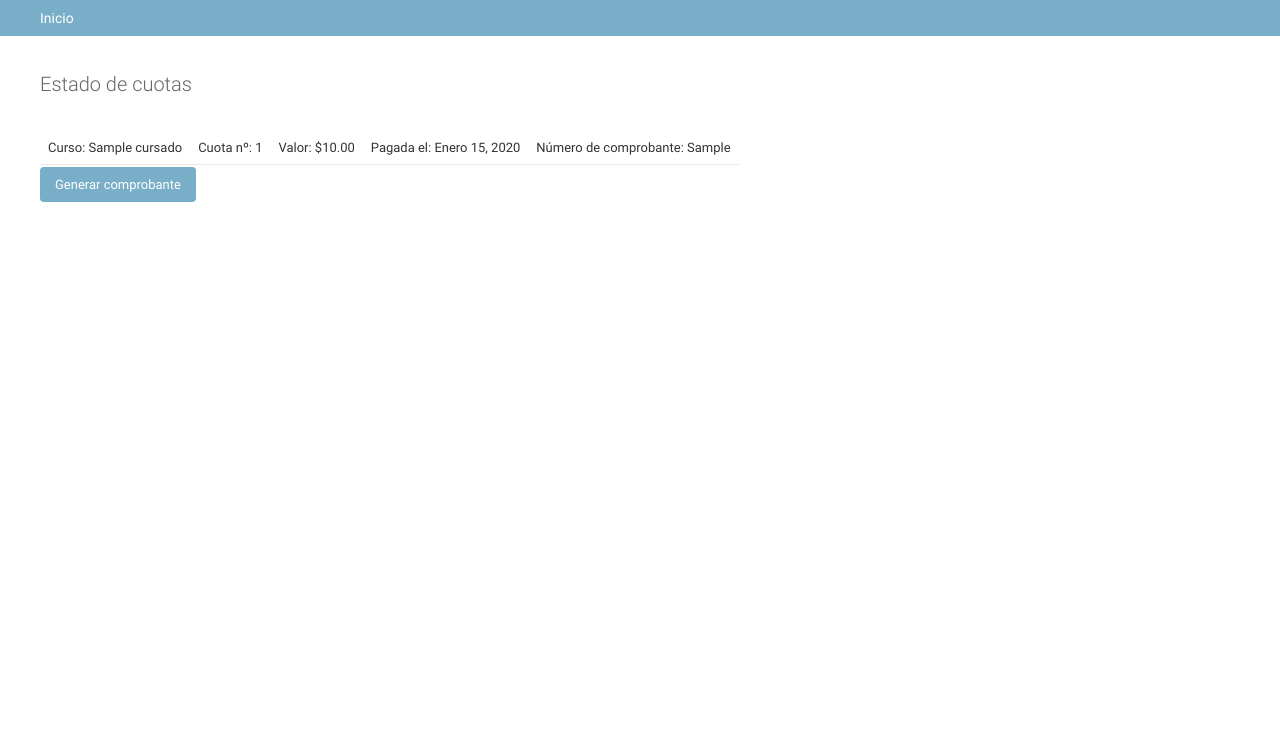
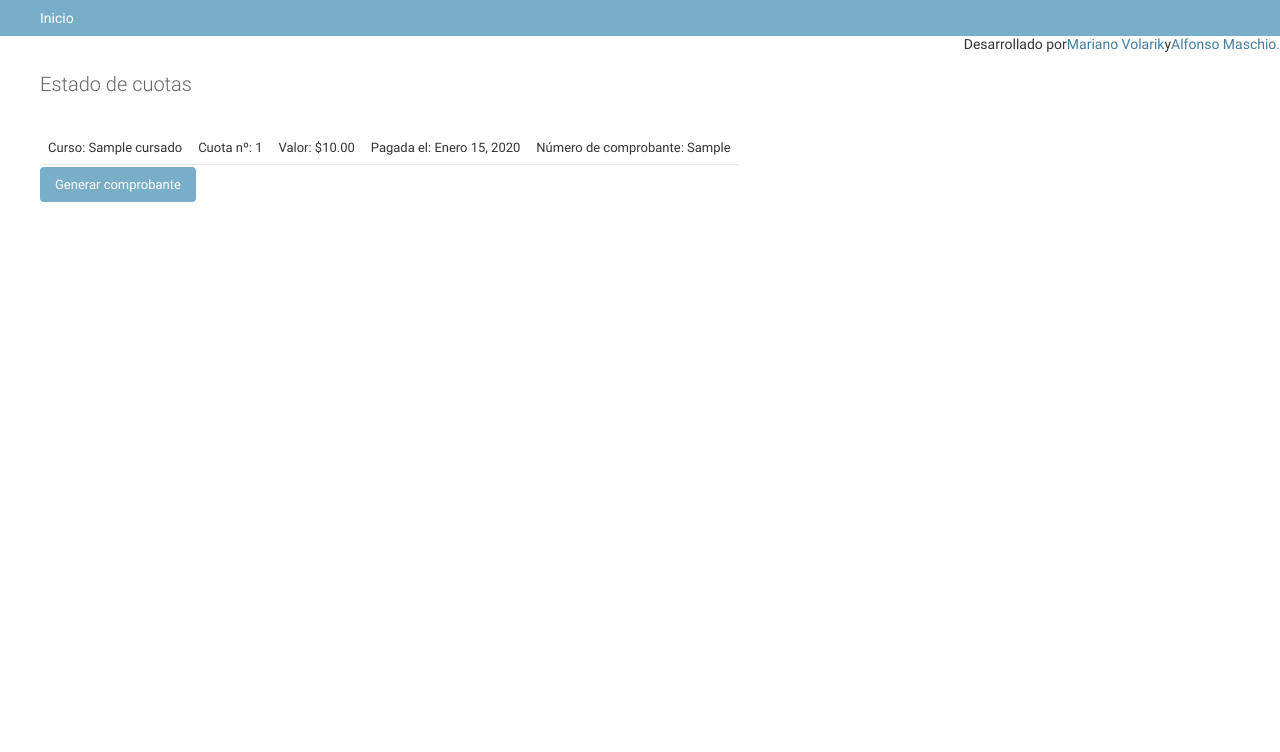
Before and after one commit to maschioalfonso/cefyt, a Django app: page /sia/listado_cuotas/ in a window 1280 px wide. Shown: the part 48-800 px from the top of the page. Run offline with Django 3.2, Linux system fonts and the light colour scheme; a user stored in the database is signed in; tables that the repository leaves empty hold one stand-in row (values such as "Sample post").

Commit message:
desarrolado por

```diff
--- a/trunk/cefyt/templates/admin/base_site.html
+++ b/trunk/cefyt/templates/admin/base_site.html
@@ -1,3 +1,5 @@
+
+
 {% extends "admin/base.html" %}
 
 {% block title %}{{ title }} | {{ site_title|default:_('Django site admin') }}{% endblock %}
@@ -6,6 +8,9 @@
 <h1 id="site-name"><a href="{% url 'admin:index' %}">CEFyT - Centro de Estudios Filosóficos y Teológicos</a></h1>
 {% endblock %}
 
-
-
 {% block nav-global %}{% endblock %}
+{% block footer %}
+</div>
+                    Desarrollado por <a href="mailto:marianitovlk@gmail.com"> Mariano Volarik</a> y <a href="mailto:alfonso.maschio@gmail.com"> Alfonso Maschio.</a>
+</div>
+{% endblock %}
```
